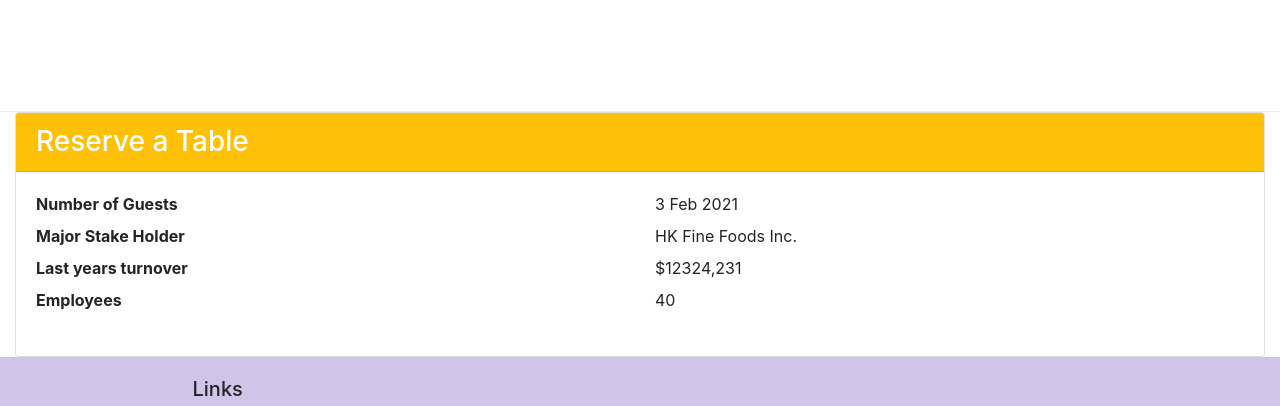
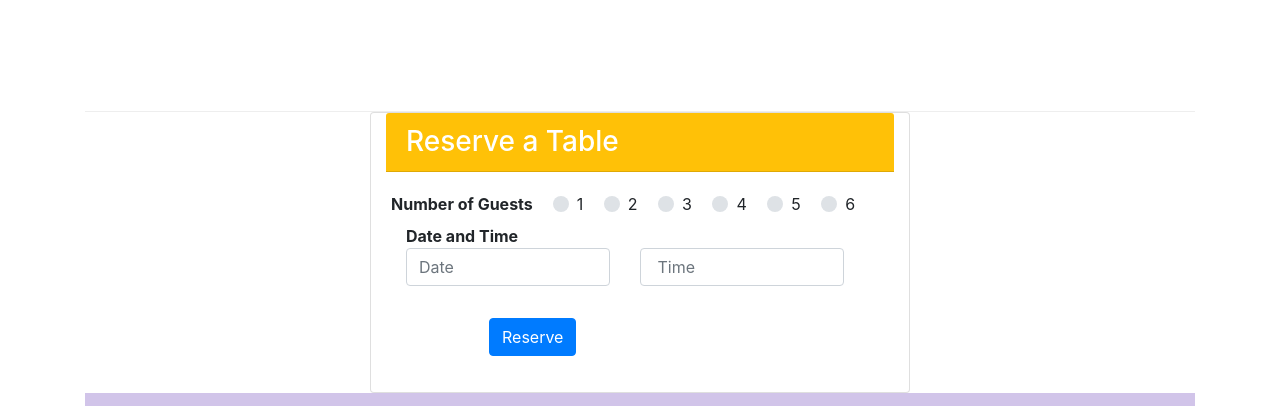
Before and after one commit to voxovoxo/bootstrap, a website: page index.html in a window 1280 px wide. Shown: the part 1422-1828 px from the top of the page. Drawn offline with nearby package versions, Linux system fonts and the light colour scheme.

Commit message:
week 2 assign

```diff
--- a/index.html
+++ b/index.html
@@ -21,9 +21,7 @@
        <button class="navbar-toggler" type="button" data-toggle="collapse" data-target="#Navbar">
            <span class="navbar-toggler-icon"></span>
        </button>
-       <a class="navbar-brand mr-auto" href ="#">
-                   <img src="img/logo.png" height="30 width="41>
-                </a>
+       <a class="navbar-brand mr-auto" href ="#"><img src="img/logo.png" height="30 width="41></a>
        <div class="collapse navbar-collapse" id="Navbar">
          <ul class="navbar-nav mr-auto">
            <li class="nav-item active"><a class="nav-link" href="#"><span class="fa fa-home fa-lg"></span>Home</a></li>
@@ -41,8 +39,9 @@
                     <h1>Ristorante con Fusion</h1>
                     <p>We take inspiration from the World's best cuisines, and create a unique fusion experience. Our lipsmacking creations will tickle your culinary senses!</p>
                 </div>
-                <div class="col-12 col-sm align-self-center">
+                <div class="col-6 col-sm align-self-center">
                    <img src="img/logo.png" class="img-fluid">
+                   <a href="#reserve"><button type="button" class="btn btn-warning btn-lg mx-auto">Reserve Table</button></a>
                 </div>
             </div>
         </div>
@@ -57,7 +56,6 @@
                <div class="media">
                   <img class="d-flex mr-3 img-thumbnail align-self-center" src="img/uthappizza.png" alt="uthappizza">
                   <div class="media-body">
-
                      <h2 class="mt-0">Uthappizza<span class="badge badge-danger">HOT</span><span class="badge badge-pill badge-secondary">$4.99</span></h2>
                      <p class="d-none d-sm-block">A unique combination of Indian Uthappam (pancake) and Italian pizza, topped with Cerignola olives, ripe vine cherry tomatoes, Vidalia onion, Guntur chillies and Buffalo Paneer.</p>
                   </div>
@@ -80,7 +78,7 @@
                      <img class="d-flex ml-3 img-thumbnail align-self-center" src="img/buffet.png" alt="buffet">
                  </div>
         </div>
-        </div>
+
 
         <div class ="row row-content align-items-center">
             <div class="col-12 col-sm-4 order-sm-last col-md-3">
@@ -98,28 +96,62 @@
             </div>
         </div>
         <div class="col-sm">
-            <div class="card">
+            <div class="col-12 col-sm-6 card mx-auto" id="reserve">
                <h3 class="card-header bg-warning text-white">Reserve a Table</h3>
                <div class="card-body">
                 <dl class="row">
-                   <dt class="col-6">Number of Guests</dt>
-                   <dd class="col-6">3 Feb 2021</dd>
-                   <dt class="col-6">Major Stake Holder</dt>
-                   <dd class="col-6">HK Fine Foods Inc.</dd>
-                   <dt class="col-6">Last years turnover</dt>
-                   <dd class="col-6">$12324,231</dd>
-                   <dt class="col-6">Employees</dt>
-                   <dd class="col-6">40</dd>
+                 <dt>Number of Guests</dt>
+                   <dd class="form-check">
+                    <div class="custom-control custom-radio custom-control-inline">
+                      <input type="radio" class="custom-control-input" id="defaultInline1" name="inlineDefaultRadiosExample">
+                      <label class="custom-control-label" for="defaultInline1">1</label>
+                    </div>
+                    <div class="custom-control custom-radio custom-control-inline">
+                      <input type="radio" class="custom-control-input" id="defaultInline2" name="inlineDefaultRadiosExample">
+                      <label class="custom-control-label" for="defaultInline2">2</label>
+                    </div>
+                    <div class="custom-control custom-radio custom-control-inline">
+                      <input type="radio" class="custom-control-input" id="defaultInline3" name="inlineDefaultRadiosExample">
+                      <label class="custom-control-label" for="defaultInline3">3</label>
+                    </div>
+                    <div class="custom-control custom-radio custom-control-inline">
+                      <input type="radio" class="custom-control-input" id="defaultInline4" name="inlineDefaultRadiosExample">
+                      <label class="custom-control-label" for="defaultInline4">4</label>
+                    </div>
+                    <div class="custom-control custom-radio custom-control-inline">
+                      <input type="radio" class="custom-control-input" id="defaultInline5" name="inlineDefaultRadiosExample">
+                      <label class="custom-control-label" for="defaultInline5">5</label>
+                    </div>
+                    <div class="custom-control custom-radio custom-control-inline">
+                      <input type="radio" class="custom-control-input" id="defaultInline6" name="inlineDefaultRadiosExample">
+                      <label class="custom-control-label" for="defaultInline6">6</label>
+                    </div>
+                   </dd>
+                 <dt class="col-6">Date and Time</dt>
+                   <div class="col-12 form-group row">
+                     <div class="col-12 col-sm-6">
+                        <input type="text" class="form-control" id="date" name="date" placeholder="Date">
+                     </div>
+
+                     <div class="col-12 col-sm-6">
+                        <input type="text" class="form-control" id="time" name="time" placeholder=" Time">
+                     </div>
+                   </div>
                 </dl>
+                  <div class="form-group row">
+                     <div class="offset-md-2 col-md-10">
+                          <button type="submit" class="btn btn-primary">
+                            Reserve
+                          </button>
+                     </div>
+                  </div>
+               </div
             </div>
         </div>
     </div>
-
-    </div>
-
     <footer class="footer">
         <div class ="container">
-            <div classs="row">
+            <div class="row">
                 <div class="col-4 offset-1 col-sm-2">
                     <h5>Links</h5>
                     <ul class="list-unstyled">
```
Also changed, not shown: aboutus.html (+0 -2 lines), contactus.html (+1 -2 lines). Lines whose indentation alone changed are shown as unchanged.
